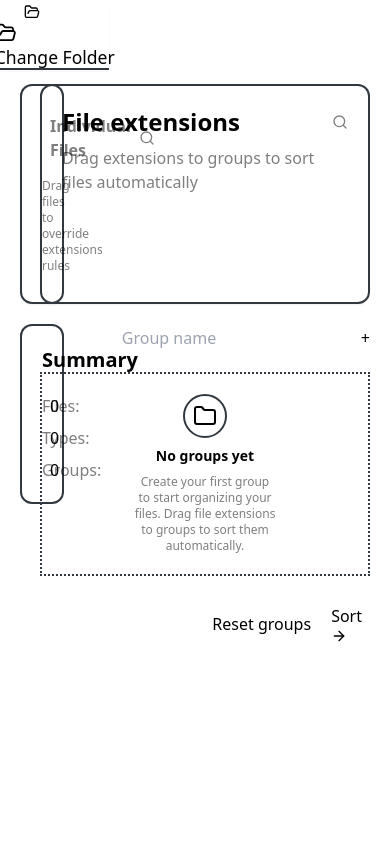
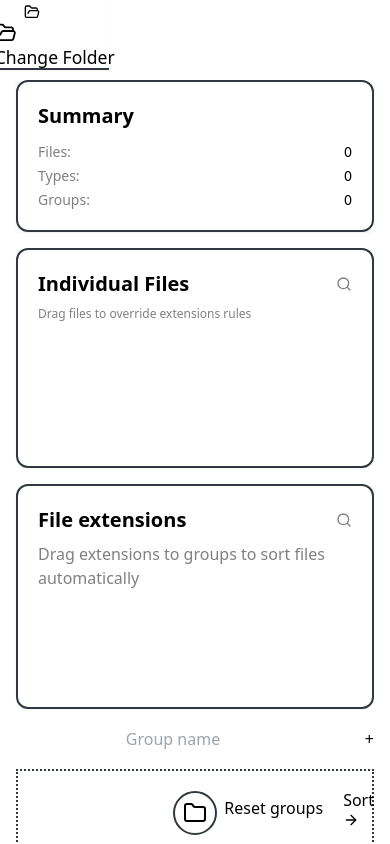
Before and after one commit to Schoji/Sortra, a React (Vite) app: page / in a window 390 px wide. Built offline with nearby package versions, Linux system fonts and the light colour scheme.

Commit message:
Imprevements to layout and responsivity

```diff
--- a/src/App.tsx
+++ b/src/App.tsx
@@ -322,15 +322,16 @@ export default function App() {
           handleDragEnd(e);
         }}
       >
-        <div className="sm:h-[calc(100vh-64px)] p-5 grid grid-cols-1 grid-rows-auto sm:grid-cols-[minmax(200px,_350px),_1fr] sm:grid-rows-[4fr_2fr_min-content] gap-5 text-center justify-center">
+        <div className="h-[calc(100vh-64px)] p-4 grid grid-cols-1 sm:grid-cols-[minmax(200px,_320px),_1fr] gap-4 overflow-y-auto">
+          <div className="grid grid-rows-[min-content_minmax(160px,_220px)] sm:grid-rows-[1fr_min-content] gap-4 min-h-0 max-sm:min-h-[325px]">
             {/* Invidual Files */}
-          <motion.div className="col-span-1 bg-base-200 rounded-xl border-2 border-base-100-50 p-5 flex flex-col gap-2 shadow-sm min-h-0"
+            <motion.div className="bg-base-200 rounded-xl border-2 border-base-100-50 p-5 flex flex-col gap-2 shadow-sm min-h-0"
               initial={{ opacity: 0 }}
               animate={{ opacity: 1 }}
               transition={{ duration: 0.5, ease: "easeOut" }}
             >
               <div className="flex justify-between items-center">
-              <p className="font-semibold text-darker p-2 text-left visible">Individual Files</p>
+                <h1 className="font-semibold text-xl">Individual Files</h1>
                 <button
                   onClick={() => setInvidualFilesSearchFieldVisibility(!invidualFilesSearchFieldVisibility)}
                   className="btn btn-ghost btn-xs btn-primary">
@@ -360,10 +361,16 @@ export default function App() {
                 ))}
               </div>
             </motion.div>
+            {/* Summary */}
+            <div className="shadow-sm row-start-1 sm:row-start-2">
+              <Summary filesLength={initialFileList.current.getFilesCount()} extensionsLength={extensions!.length} groupsLength={groups.length} />
+            </div>
+          </div>
+          <div className="grid max-sm:grid-rows-[225px_1fr_min-content] grid-rows-[205px_1fr_min-content] gap-4 min-h-0">
             {/* Extensions */}
-          <div className="col-span-1 bg-base-200 rounded-xl border-2 border-base-100-50 p-5 text-left flex flex-col gap-2 shadow-sm min-h-0">
+            <div className="bg-base-200 rounded-xl border-2 border-base-100-50 p-5 text-left flex flex-col gap-2 shadow-sm max-sm:min-h-[225px] min-h-[200px]">
               <div className="flex justify-between">
-              <h1 className="text-2xl font-semibold">File extensions</h1>
+                <h1 className="text-xl font-semibold">File extensions</h1>
                 <button
                   onClick={() => setExtensionFilesSearchFieldVisibility(!invidualExtensionSearchFieldVisibility)}
                   className="btn btn-ghost btn-xs btn-primary">
@@ -386,18 +393,14 @@ export default function App() {
                 :
                 <p className="text-darker">Drag extensions to groups to sort files automatically</p>
               }
-            <div className={`grid grid-cols-[repeat(auto-fit,_minmax(100px,_1fr))] overflow-x-hidden gap-5 ${isDragging ? "overflow-hidden" : "overflow-y-auto"}`}>
+              <div className={`grid grid-cols-[repeat(auto-fit,_minmax(90px,_1fr))] overflow-x-hidden gap-4 snap-y snap-mandatory min-h-[90px] ${isDragging ? "overflow-hidden" : "overflow-y-auto"}`}>
                 {extensions && extensions.map((extension) =>
                   <ExtensionSquare key={extension.id} id={extension.id} extensionName={extension.name} extensionCount={extension.count} isDragging={activeId === `extension-${extension.id}`} />
                 )}
               </div>
             </div>
-          {/* Summary */}
-          <div className="col-span-1 shadow-sm">
-            <Summary filesLength={initialFileList.current.getFilesCount()} extensionsLength={extensions!.length} groupsLength={groups.length} />
-          </div>
             {/* Groups */}
-          <div className="col-span-1 max-h-[45vh]">
+            <div className="max-sm:min-h-[minax(300px,_1000px)] min-h-0 flex flex-col gap-4">
               <div className="flex justify-between">
                 <h1 className="text-xl font-semibold invisible sm:visible">Groups</h1>
                 <div className="flex gap-2">
@@ -444,7 +447,7 @@ export default function App() {
                   </motion.button>
                 </div>
               </div>
-            <div ref={setNodeRef} className="pt-5 grid grid-cols-2 gap-5 h-[calc(100%-64px)]">
+              <div ref={setNodeRef} className="grid grid-cols-[repeat(auto-fit,_minmax(280px,_1fr))] gap-4 min-h-0 h-full">
                 {groups.length > 0 ? groups.map(group =>
                   <GroupSquare
                     key={group.id}
@@ -462,13 +465,13 @@ export default function App() {
                         <Folder className="text-success" />
                       </div>
                       <span className="text-center text-sm font-semibold">No groups yet</span>
-                    <span className="text-darker text-xs w-1/2">Create your first group to start organizing your files. Drag file extensions to groups to sort them automatically.</span>
+                      <span className="text-center text-darker text-xs w-1/2">Create your first group to start organizing your files. Drag file extensions to groups to sort them automatically.</span>
                     </div>
                   </div>}
               </div>
             </div>
             {/* Actions */}
-          <div className="p-2 col-span-1 col-start-2 flex justify-end gap-5">
+            <div className="flex justify-end gap-5">
               <button className="btn btn-outline" onClick={() => {
                 setGroups([]);
                 groupList.current.clearItems();
@@ -479,6 +482,7 @@ export default function App() {
                   modal.showModal();
                 }
               }}>Sort <ArrowRight size={16} /></button>
+            </div>
           </div>
         </div>
         <DragOverlay dropAnimation={{
--- a/src/components/extensionSquare.tsx
+++ b/src/components/extensionSquare.tsx
@@ -36,7 +36,7 @@ const ExtensionSquare = ({ id, extensionName, extensionCount, isDragging }: exte
                 transition: { type: "spring", stiffness: 300 },
             }}
             whileTap={{ scale: 0.98 }}
-            className={`shadow-sm cursor-grab p-5 bg-base-100 hover:bg-base-100-50 rounded-xl flex flex-col items-center justify-center gap-2 ${isDragging ? "opacity-0" : "opacity-100"}`}
+            className={`h-[90px] shadow-sm cursor-grab p-3 bg-base-100 hover:bg-base-100-50 rounded-xl grid grid-cols-[min-content_1fr] items-center gap-1 snap-start snap-always ${isDragging ? "opacity-0" : "opacity-100"}`}
             key={id}
             style={{ position: "relative", ...style }}
             ref={setNodeRef}
@@ -44,14 +44,16 @@ const ExtensionSquare = ({ id, extensionName, extensionCount, isDragging }: exte
             {...attributes}
             onTouchMove={e => e.stopPropagation()}
         >
-            <GripVertical size={12} className="text-darker" />
-            {(() => {
+            <GripVertical size={16} className="text-darker" />
+            <div className="flex flex-col items-center gap-1">
+                {(() => {
                 const fileExtension = "." + extensionName.split(".")[extensionName.split(".").length - 1];
                 const IconComponent = getIconByExtension(fileExtension);
                 return <IconComponent className="text-accent" size={12} />;
-            })()}
-            <p className="text-sm">{`.${extensionName}`}</p>
-            <p className="text-xs text-darker">{`${extensionCount} files`}</p>
+                })()}
+                <p className="text-sm">{`.${extensionName}`}</p>
+                <p className="text-xs text-darker">{`${extensionCount} files`}</p>
+            </div>
         </motion.div>
     );
 };
--- a/src/components/fileSquare.tsx
+++ b/src/components/fileSquare.tsx
@@ -45,7 +45,7 @@ const FileSquare = ({ id, order, fileName, fileSize, isDragging }: FileSquarePro
             whileTap={{ scale: 0.98 }}
 
         >
-            <div className={`shadow-sm text-left bg-base-100 hover:bg-base-100-50 cursor-grab p-2 grid grid-cols-[min-content_min-content_1fr] items-center gap-5 ${isDragging ? "opacity-0" : "opacity-100"}`}
+            <div className={`shadow-sm text-left bg-base-100 hover:bg-base-100-50 cursor-grab p-2 grid grid-cols-[min-content_min-content_1fr] items-center gap-1 ${isDragging ? "opacity-0" : "opacity-100"}`}
                 style={{ position: "relative", ...style }}
                 ref={setNodeRef}
                 {...listeners}
--- a/src/components/summary.tsx
+++ b/src/components/summary.tsx
@@ -8,13 +8,13 @@ const Summary = ({ filesLength, extensionsLength, groupsLength }: summaryProps)
     return (
         <div className="border-2 border-base-100-50 p-5 rounded-xl text-left">
             <h1 className="text-xl font-semibold">Summary</h1>
-            <div className="pt-5 grid grid-cols-2 gap-2">
-                <p className="text-darker">Files: </p>
-                <p className="text-primary text-right">{filesLength}</p>
-                <p className="text-darker">Types: </p>
-                <p className="text-primary text-right">{extensionsLength}</p>
-                <p className="text-darker">Groups: </p>
-                <p className="text-primary text-right">{groupsLength}</p>
+            <div className="pt-3 grid grid-cols-2 gap-y-1">
+                <p className="text-sm text-darker">Files: </p>
+                <p className="text-sm text-primary text-right">{filesLength}</p>
+                <p className="text-sm text-darker">Types: </p>
+                <p className="text-sm text-primary text-right">{extensionsLength}</p>
+                <p className="text-sm text-darker">Groups: </p>
+                <p className="text-sm text-primary text-right">{groupsLength}</p>
             </div>
         </div>
     );
```
Also changed, not shown: src/components/groupSquare.tsx (+6 -6 lines). Lines whose indentation alone changed are shown as unchanged.
